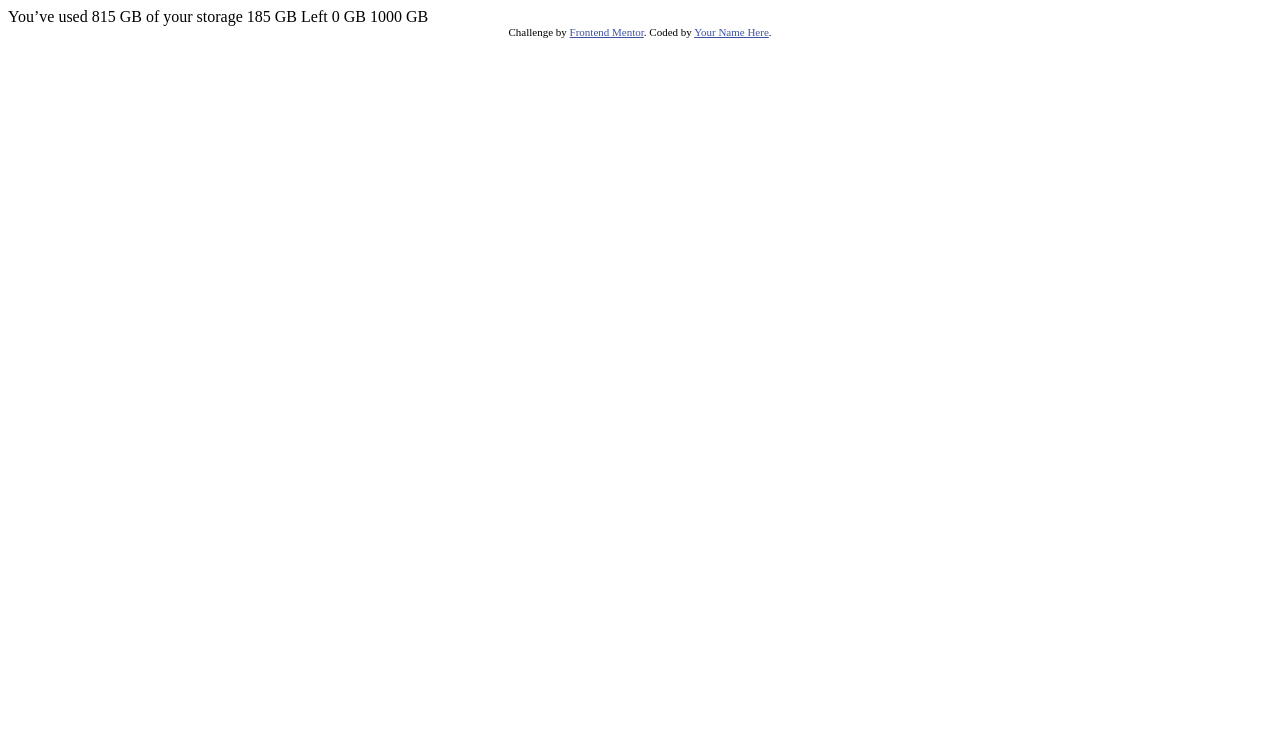
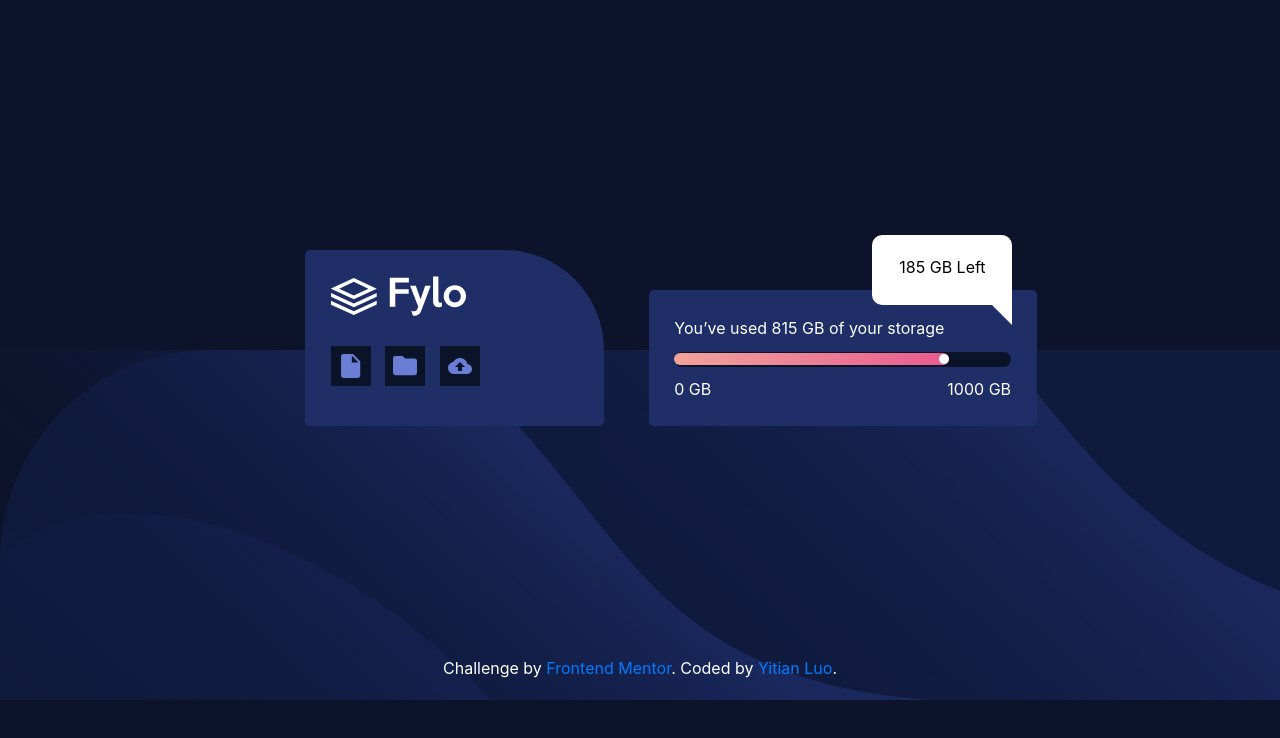
Before and after one commit to yitianluo/fylo-challenge, a website: page index.html in a window 1280 px wide. Drawn offline with nearby package versions, Linux system fonts and the light colour scheme.

Commit message:
finish using pure css

```diff
--- /dev/null
+++ b/css/styles.css
@@ -0,0 +1,134 @@
+body {
+  text-align: center;
+  color: white;
+  background-color: rgb(12,19,42);
+}
+
+.top-container {
+  height:350px;
+
+}
+
+.mid-container {
+  /* position: relative; */
+  z-index: 2;
+  position: absolute;
+  width: 70%;
+  left:25%;
+  top:250px;
+}
+
+.icon-part {
+  background-color: rgb(31,46,102);
+  padding: 2vw 2vw 0 2vw;
+  border-radius: 5px 100px 5px 5px;
+  text-align: left;
+  /* z-index: 2;
+  position: absolute;
+  top: -100px; */
+}
+
+.icon-container {
+  background-color: rgb(11,19,41);
+  width:40px;
+  height:40px;
+  display: inline-block;
+  margin: 30px 10px 10px 0;
+  position: relative;
+}
+
+.icon {
+    position: absolute;
+    margin: auto;
+    top: 0;
+    left: 0;
+    right: 0;
+    bottom: 0;
+}
+
+.bar-p {
+  margin-bottom:12px;
+}
+
+.bar-part {
+  background-color: rgb(31,46,102);
+  padding: 2vw 2vw 2vw 2vw;
+  border-radius: 5px 5px 5px 5px;
+  text-align: left;
+  margin-top : 40px;
+  margin-left: 30px;
+  /* position: relative; */
+}
+
+.outside-bar{
+  background-color: rgb(11,19,41);
+  height:15px;
+  border-radius: 10px;
+  padding-top: 1px;
+  margin-bottom: 10px;
+}
+
+.inner-bar{
+  background-image: linear-gradient(to right, rgb(242,163,155) , rgb(232,91,144));
+  height:12px;
+  border-radius: 10px;
+  width: 81.5%;
+  position: relative;
+  padding-top: 1px;
+}
+
+.inner-circle {
+  position: absolute;
+  right : 0;
+  height: 10px;
+  width: 10px;
+  border-radius: 50%;
+  background-color: white;
+}
+
+.max-storage{
+  text-align: right;
+}
+
+.bubble {
+  position: absolute;
+  top:-15px;
+  left:60%;
+}
+
+.bubble-top{
+  height: 70px;
+  background-color: white;
+  width:140px;
+  color:black;
+  border-radius: 10px 10px 0 10px;
+  text-align: center;
+  padding-top: 20px;
+}
+
+
+.bubble-bottom {
+    border-color: transparent white transparent transparent;
+    border-style: solid;
+    border-width: 0px 20px 20px 20px;
+    height: 0px;
+    width: 0px;
+    right:0;
+    margin-left: 100px;
+}
+
+.bottom-container{
+  background-image: url("../images/bg-desktop.svg");
+  height:350px;
+  background-repeat: no-repeat;
+  position: relative;
+  text-align: center;
+}
+
+.attribution{
+  position: absolute;
+  bottom: 20px;
+  left:50%;
+  width:400px;
+  margin-left:-200px;
+}
--- a/index.html
+++ b/index.html
@@ -1,31 +1,77 @@
 <!DOCTYPE html>
 <html lang="en">
+
 <head>
   <meta charset="UTF-8">
   <meta name="viewport" content="width=device-width, initial-scale=1.0"> <!-- displays site properly based on user's device -->
+  <link rel="stylesheet" href="https://stackpath.bootstrapcdn.com/bootstrap/4.4.1/css/bootstrap.min.css" integrity="sha384-Vkoo8x4CGsO3+Hhxv8T/Q5PaXtkKtu6ug5TOeNV6gBiFeWPGFN9MuhOf23Q9Ifjh" crossorigin="anonymous">
+  <link rel="stylesheet" href="css/styles.css">
 
   <link rel="icon" type="image/png" sizes="32x32" href="./images/favicon-32x32.png">
+  <title>Frontend Mentor | Fylo data storage component</title>
+</head>
 
-  <title>Frontend Mentor | Fylo data storage component</title>
+<body>
+  <div class="top-container">
+  </div>
 
-  <!-- Feel free to remove these styles or customise in your own stylesheet 👍 -->
-  <style>
-    .attribution { font-size: 11px; text-align: center; }
-    .attribution a { color: hsl(228, 45%, 44%); }
-  </style>
-</head>
-<body>
+  <div class="mid-container row">
+    <div class="col-md-4 icon-part">
+      <img src="images/logo.svg" alt="fylo logo"> <br>
+      <div class="icon-container">
+        <img class="icon" src="images/icon-document.svg" alt="document icon">
+      </div>
+      <div class="icon-container">
+        <img class="icon" src="images/icon-folder.svg" alt="folder icon">
+      </div>
+      <div class="icon-container">
+        <img class="icon" src="images/icon-upload.svg" alt="upload icon">
+      </div>
 
-  You’ve used 815 GB of your storage
+    </div>
 
-  185 GB Left
+    <div class="col-md-6 ">
+      <div class="bar-part">
+        <p class="bar-p">You’ve used 815 GB of your storage</p>
+        <div class="outside-bar">
+          <div class="inner-bar">
+            <div class="inner-circle">
+            </div>
+          </div>
+        </div>
+        <div class="storage row">
+          <div class="min-storage col-6">
+            0 GB
+          </div>
+          <div class="max-storage col-6">
+            1000 GB
+          </div>
+        </div>
+        <div class="bubble">
+          <div class="bubble-top">
+            185 GB Left
+          </div>
 
-  0 GB
-  1000 GB
+          <div class="bubble-bottom">
 
-  <div class="attribution">
-    Challenge by <a href="https://www.frontendmentor.io?ref=challenge" target="_blank">Frontend Mentor</a>.
-    Coded by <a href="#">Your Name Here</a>.
+          </div>
+
+
+        </div>
+      </div>
+    </div>
   </div>
+  </div>
+
+  <div class="bottom-container">
+    <div class="attribution">
+      Challenge by <a href="https://www.frontendmentor.io?ref=challenge" target="_blank">Frontend Mentor</a>.
+      Coded by <a href="#">Yitian Luo</a>.
+    </div>
+  </div>
+
+
+
 </body>
+
 </html>
```
Also changed, not shown: css/desktop-design.jpg (added).
